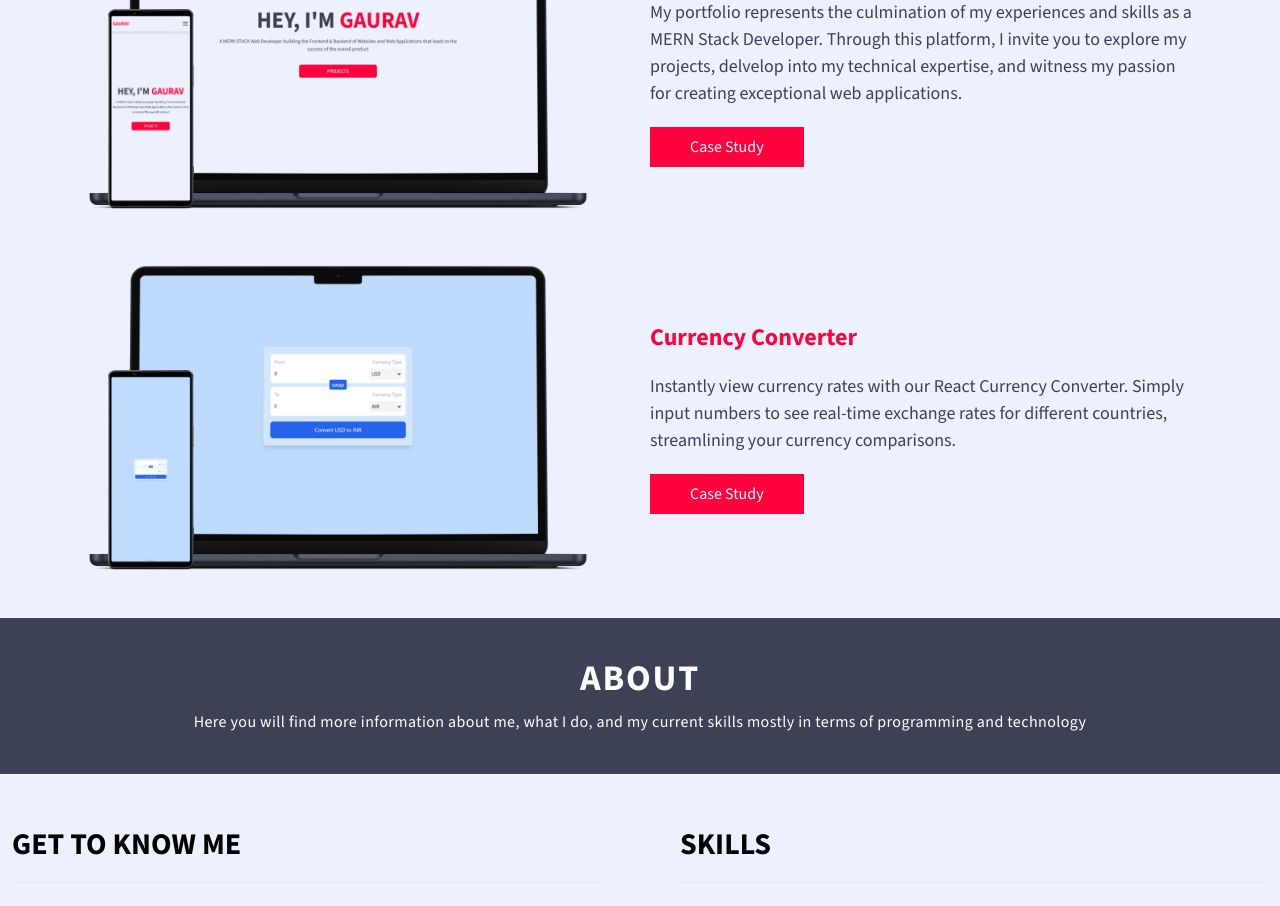
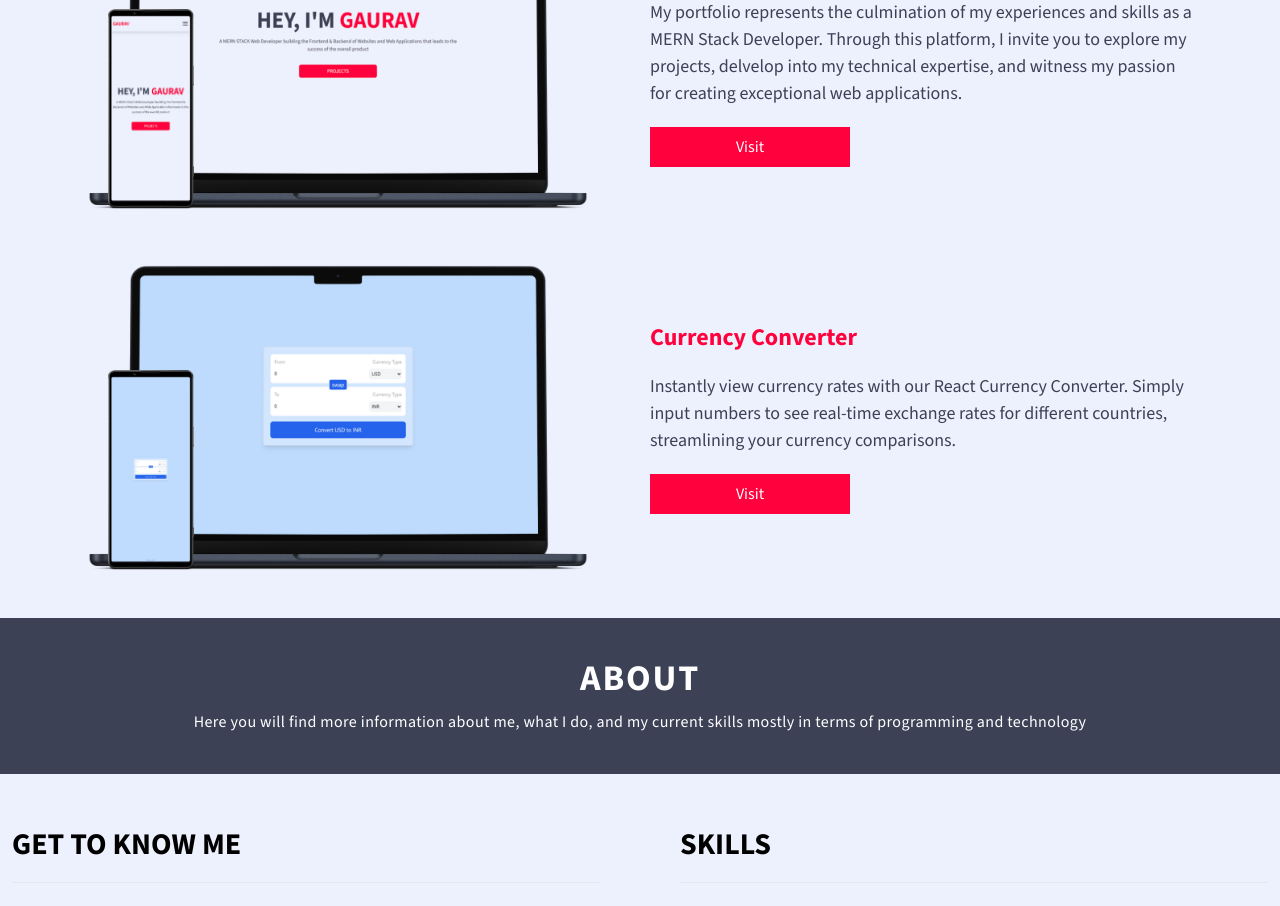
Before and after one commit to githigaurav/portfolio_v1.0.0, a React (Vite) app: page / in a window 1280 px wide. Shown: the part 1100-2006 px from the top of the page. Built offline with nearby package versions, Linux system fonts and the light colour scheme.

Commit message:
link added

```diff
--- a/src/pages/Projects.jsx
+++ b/src/pages/Projects.jsx
@@ -1,16 +1,11 @@
 import React, { useState } from 'react'
-import CaseStudy from './CaseStudy'
+
 
 const Projects = () => {
-  const [model, setModel]=useState(false)
 
-  const handleModel = () =>{
-    setModel(false)
-
-  }
   return (
     <>
-    {model && <CaseStudy handleModel={handleModel}/>}
+
         <div className='flex items-center flex-col gap-10 mb-10 mt-10'>
 
         <div className='flex  md:flex-row max-w-[1120px] flex-col p-2 w-full  gap-5 items-center'>
@@ -23,7 +18,7 @@ const Projects = () => {
                 <div className=' flex flex-1 flex-col items-start gap-5 '>
                     <h3 className=' text-2xl  font-bold text-ctaColor'>Responsive Portfolio</h3>
                     <p className='text-textColor  text-[18px]'>My portfolio represents the culmination of my experiences and skills as a MERN Stack Developer. Through this platform, I invite you to explore my projects, delvelop into my technical expertise, and witness my passion for creating exceptional web applications. </p>
-                    <button className='bg-ctaColor px-10 py-2 text-white upp' onClick={()=>{setModel(true)}}>Case Study</button>
+                    <button className='bg-ctaColor px-10 py-2 text-white upp max-w-[200px] w-full' onClick={()=>{window.open("https://beta.higaurav.com", "blank")}}>Visit</button>
                 </div>
         </div>
 
@@ -38,7 +33,7 @@ const Projects = () => {
                     <h3 className=' text-2xl  font-bold text-ctaColor'>Currency Converter</h3>
                     <p className='text-textColor  text-[18px]'> Instantly view currency rates with our React Currency Converter. Simply input numbers to see
                     real-time exchange rates for different countries, streamlining your currency comparisons. </p>
-                    <button className='bg-ctaColor px-10 py-2 text-white upp'>Case Study</button>
+                    <button className='bg-ctaColor px-10 py-2 text-white upp max-w-[200px] w-full' onClick={()=>{window.open("https://currencyconverter-gold.vercel.app", "blank")}} >Visit</button>
                 </div>
         </div>
 
```
